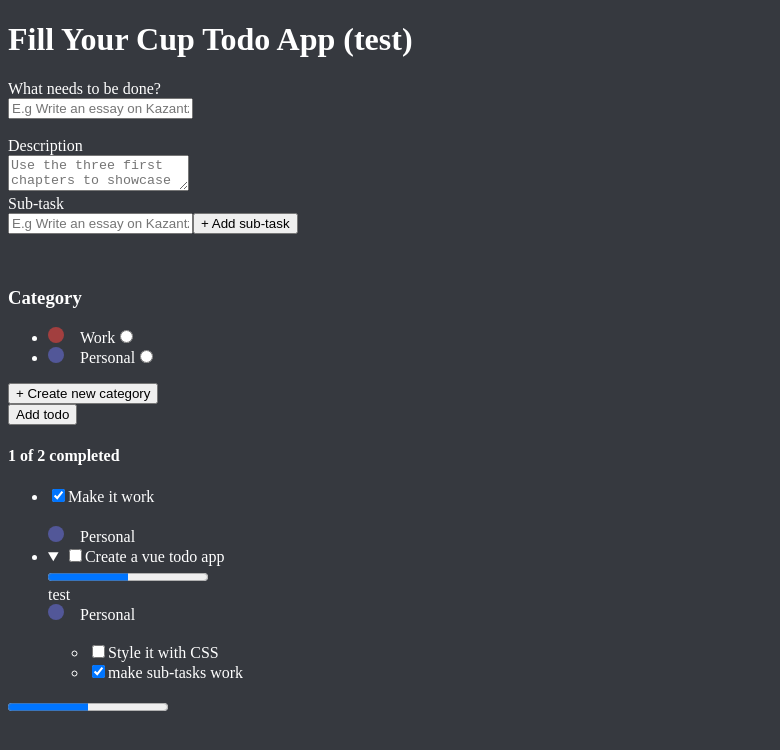
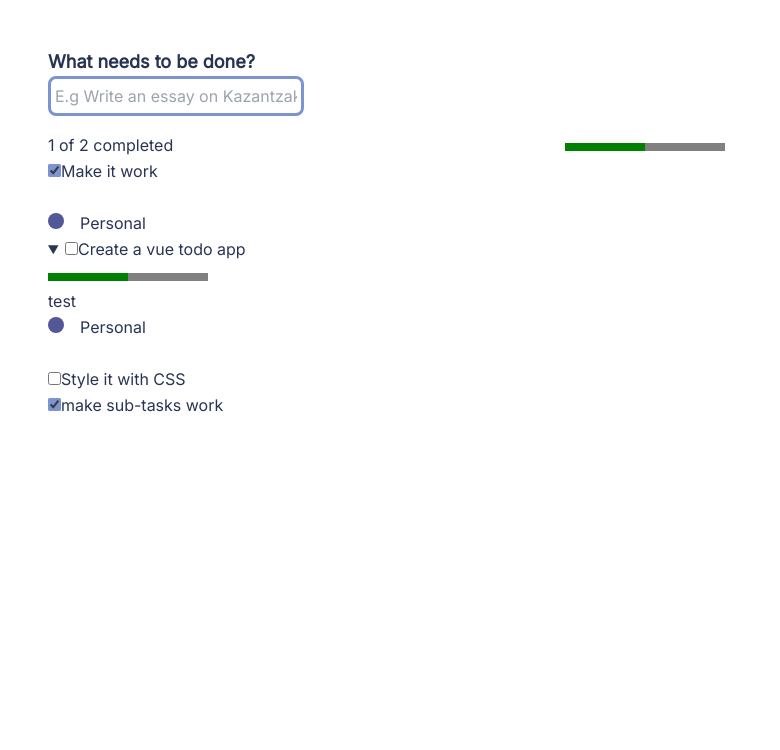
Before and after one commit to GeorgeDaris/Fill-Your-Glass-Task-Manager, a Vue app: page / in a window 1280 px wide. Shown: the top 750 px of the page, without its empty margins (0-780 px from the left). Built offline with nearby package versions, Linux system fonts and the light colour scheme.

Commit message:
Started adding styles with tailwind, including: - Grid layout for the form, list, and progress indicator - Basic dark mode,accent colour, and form stylings

```diff
--- a/index.html
+++ b/index.html
@@ -1,12 +1,14 @@
 <!DOCTYPE html>
 <html lang="en">
   <head>
-    <meta charset="UTF-8">
-    <link rel="icon" href="/favicon.ico">
-    <meta name="viewport" content="width=device-width, initial-scale=1.0">
+    <meta charset="UTF-8" />
+    <link rel="icon" href="/favicon.ico" />
+    <meta name="viewport" content="width=device-width, initial-scale=1.0" />
     <title>Vite App</title>
   </head>
-  <body>
+  <body
+    class="bg-bgColor text-textColor font-inter accent-accentColor leading-relaxed dark:bg-darkBg dark:text-darkText"
+  >
     <div id="app"></div>
     <script type="module" src="/src/main.js"></script>
   </body>
--- a/src/App.vue
+++ b/src/App.vue
@@ -6,7 +6,7 @@ import TodoListNew from "./components/TodoListNew.vue";
 
 import ProgressBar from "./components/ProgressBar.vue";
 
-let title = ref("Fill Your Cup Todo App (test)");
+// let title = ref("Fill Your Cup Todo App (test)");
 const todos = reactive([
   {
     id: 0,
@@ -85,16 +85,21 @@ provide("categories", categories);
 </script>
 
 <template>
-  <div>
-    <main>
-      <header>
-        <!--<pre>
+  <!-- <div> -->
+  <main class="">
+    <!-- <header>-->
+    <!--<pre>
         {{ todos }}
         </pre>-->
-        <h1>
+    <!-- <h1>
           {{ title }}
         </h1>
-      </header>
+      </header> -->
+    <!-- <div class="grid items-center w-auto"> -->
+    <!-- [1.5fr_2fr] -->
+    <div
+      class="grid md:grid-cols-[minmax(5rem,_1.5fr)_minmax(7rem,_2fr)] justify-center gap-4 m-12"
+    >
       <AddTodo
         @add-todo="addTodo"
         @add-category="addCategory"
@@ -107,8 +112,10 @@ provide("categories", categories);
         todosCompleted
       }}</TodoListNew>
       <ProgressBar class="glass" :total="todos"></ProgressBar>
-    </main>
-  </div>
+    </div>
+    <!-- </div> -->
+  </main>
+  <!-- </div> -->
 </template>
 
 <style></style>
--- a/src/assets/main.css
+++ b/src/assets/main.css
@@ -1,7 +1,9 @@
 /* @import "./base.css"; */
-/* @tailwind base;
+@import url("https://fonts.googleapis.com/css2?family=Inter&display=swap");
+
+@tailwind base;
 @tailwind components;
-@tailwind utilities; */
+@tailwind utilities;
 
 /*#app {
   max-width: 1280px;
--- a/src/components/AddTodo.vue
+++ b/src/components/AddTodo.vue
@@ -92,53 +92,73 @@ const sendCategory = (newCategory) => {
 </script>
 
 <template>
-  <form>
+  <form class="relative">
     <!--<pre>{{newTodo}}
     </pre>-->
-    <label>
+    <label class="text-lg font-semibold">
       {{ todoInfo.question }}
     </label>
     <br />
     <input
+      class="title-input border-[0.2rem] rounded-lg p-1 border-accentColor w-64 bg-inherit"
       :placeholder="todoInfo.placeholder"
       type="text"
       v-model.trim="newTodo.title"
       ref="input"
     />
-    <br />
+    <!-- <br /> -->
     <span v-if="warn"> Please add a todo item first </span>
-    <br />
-    <label>
+    <!-- <br /> -->
+    <Transition name="slide-fade">
+      <div
+        class="flex flex-col justify-between border-[0.2rem] rounded-lg rounded-t-none p-1 border-accentColor w-64 bg-bgColor dark:bg-darkBg absolute z-[3] top-[3.7rem]"
+        v-show="newTodo.title"
+      >
+        <label class="m-1">
           {{ todoInfo.description }}
         </label>
-    <br />
+        <!-- <br /> -->
         <textarea
+          class="border-[0.1rem] rounded-lg p-1 border-accentColor bg-inherit m-1 resize-none"
           placeholder="Use the three first chapters to showcase the use of literary devices"
           v-model.trim="newTodo.description"
         ></textarea>
-    <br />
+        <!-- <br /> -->
         <section>
-      <div>
-        <label> Sub-task </label>
-        <br />
+          <div class="flex flex-col">
+            <label class="m-1"> Sub-task </label>
+            <!-- <br /> -->
+            <div class="relative flex flex-col">
               <input
+                class="border-[0.1rem] rounded-lg p-1 border-accentColor over bg-inherit m-1"
                 :placeholder="todoInfo.placeholder"
                 type="text"
                 v-model.trim="newTask"
                 ref="subTaskInput"
               />
-        <button @click.prevent="addSubTask">+ Add sub-task</button>
-        <p v-if="subTaskWarn">
+              <button
+                class="absolute bottom-1 right-1 w-[2.2rem] h-[2.2rem] z-[4] rounded-lg rounded-l-none bg-accentColor text-xl font-bold transition-colors duration-3d00 hover:bg-accentLight hover:transition-colors hover:duration-300"
+                @click.prevent="addSubTask"
+                tooltip="Add sub-task"
+              >
+                +
+              </button>
+            </div>
+            <p class="m-1" v-if="subTaskWarn">
               {{ subTaskWarnMessage }}
             </p>
-        <ul>
-          <li v-for="task in reversedSubTasks" :key="uniqueSubTaskId">
+            <ul class="m-1">
+              <li
+                class="list-disc list-inside marker:text-accentColor"
+                v-for="task in reversedSubTasks"
+                :key="uniqueSubTaskId"
+              >
                 {{ task.title }}
               </li>
             </ul>
           </div>
         </section>
-    <br />
+        <!-- <br /> -->
         <section>
           <h3>
             {{ todoInfo.category.title }}
@@ -170,14 +190,19 @@ const sendCategory = (newCategory) => {
         <input name="category" type="radio" :value="todoInfo.category.personal" v-model="newTodo.category">-->
         </section>
         <CreateCategory @send-category="sendCategory"></CreateCategory>
-    <br />
+        <!-- <br /> -->
         <button @click.enter.prevent="sendTodo">
           {{ todoInfo.button }}
         </button>
+      </div>
+    </Transition>
   </form>
 </template>
 
 <style scoped>
+.title-input:focus {
+  outline: none;
+}
 .color-indicator {
   display: inline-block;
   width: 1rem;
@@ -186,4 +211,18 @@ const sendCategory = (newCategory) => {
   border-radius: 50%;
   margin-right: 1rem;
 }
+
+.slide-fade-enter-active {
+  transition: all 0.3s ease-out;
+}
+
+.slide-fade-leave-active {
+  transition: all 0.3s ease-out;
+}
+
+.slide-fade-enter-from,
+.slide-fade-leave-to {
+  /* transform: translateY(-2px); */
+  opacity: 0;
+}
 </style>
--- a/src/components/ProgressBar.vue
+++ b/src/components/ProgressBar.vue
@@ -8,7 +8,7 @@ defineProps(["total"]);
     <progress
       :max="total.length"
       :value="total.filter((item) => item.completed).length"
-      class="glass"
+      class="glass bg-lightGrey h-2 rounded-full"
     ></progress>
   </div>
 </template>
--- a/src/components/TodoItem.vue
+++ b/src/components/TodoItem.vue
@@ -97,22 +97,46 @@ const openEditForm = () => {
           :id="task.title"
         />
         <label :for="task.title">{{ task.title }}</label>
+        <!-- <div class="edit-container" :class="btnActive">
+          <button @click="openEditForm" @focus="showBtns">
+            {{ editingText }}
+          </button>
+          <button @click="$emit('delete-todo', task)" @focus="showBtns">
+            Delete
+          </button>
+        </div>
+        <EditItem
+          class="todo-edit-form"
+          :todo="task"
+          v-if="isEditing"
+          @edited="openEditForm"
+        ></EditItem> -->
       </li>
     </ul>
   </details>
 
-  <div v-else draggable="true">
+  <div v-else draggable="true" @mouseenter="showBtns" @mouseleave="hideBtns">
     <input
       type="checkbox"
       :checked="todo.completed"
       v-model="todo.completed"
       :id="todo.title"
     />
-    <label :for="todo.title">{{ todo.title }}</label>
-    <div class="edit-container">
-      <EditTodo :todo="todo"></EditTodo>
-      <button @click="$emit('delete-todo', todo)">Delete</button>
+    <label :for="todo.title" @dblclick="openEditForm">{{ todo.title }}</label>
+    <div class="edit-container" :class="btnActive">
+      <button @click="openEditForm" @focus="showBtns">
+        {{ editingText }}
+      </button>
+      <button @click="$emit('delete-todo', todo)" @focus="showBtns">
+        Delete
+      </button>
     </div>
+    <EditItem
+      class="todo-edit-form"
+      :todo="todo"
+      v-if="isEditing"
+      @edited="openEditForm"
+    ></EditItem>
     <br />
     <ProgressBar
       v-if="todo.subTasks && todo.subTasks.length > 1"
@@ -146,10 +170,10 @@ const openEditForm = () => {
   opacity: 1;
 }
 
-body {
+/* body {
   color: white;
   background: #36393f;
-}
+} */
 
 .todo-color::before {
   content: "";
--- a/src/components/TodoListNew.vue
+++ b/src/components/TodoListNew.vue
@@ -28,7 +28,7 @@ defineEmits(["delete-todo"]);
 </script>
 
 <template>
-  <section>
+  <section class="col-start-1">
     <h4>
       <slot />
     </h4>
@@ -55,10 +55,10 @@ defineEmits(["delete-todo"]);
 .edit-container {
   display: inline-block;
 }
-body {
+/* body {
   color: white;
   background: #36393f;
-}
+} */
 
 .todo-color::before {
   content: "";
--- a/tailwind.config.js
+++ b/tailwind.config.js
@@ -2,7 +2,20 @@
 module.exports = {
   content: ["./index.html", "./src/**/*.{vue,js,ts,jsx,tsx}"],
   theme: {
-    extend: {},
+    extend: {
+      colors: {
+        accentColor: "#7C94D2",
+        bgColor: "white",
+        textColor: "#283453",
+        accentLight: "#89a4e9",
+        lightGrey: "#EAEDF5",
+        darkBg: "#1D212A",
+        darkText: "#E7ECF8",
+      },
+      fontFamily: {
+        inter: ["Inter", "sans-serif"],
+      },
+    },
   },
   plugins: [],
 };
```
Lines whose indentation alone changed are shown as unchanged.
